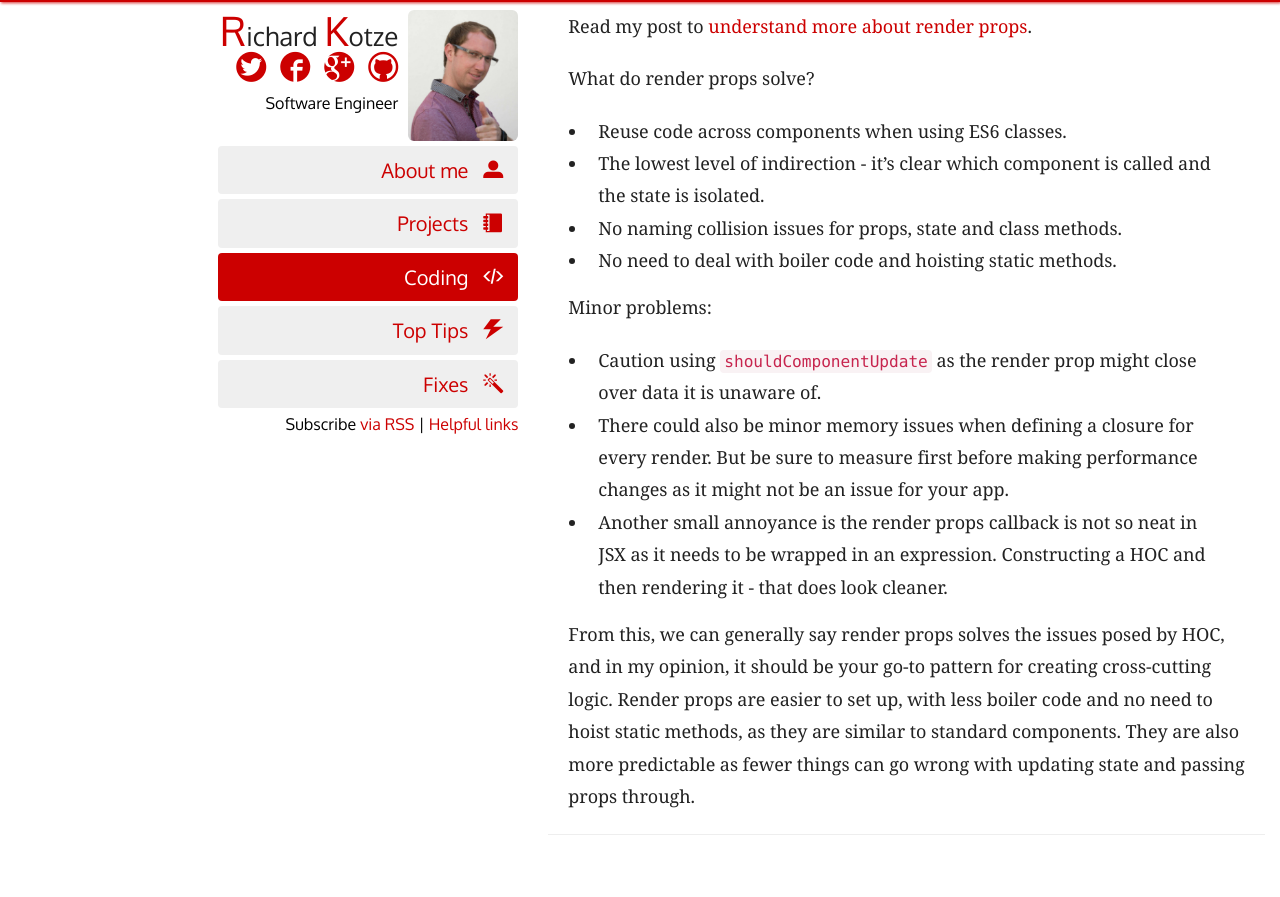
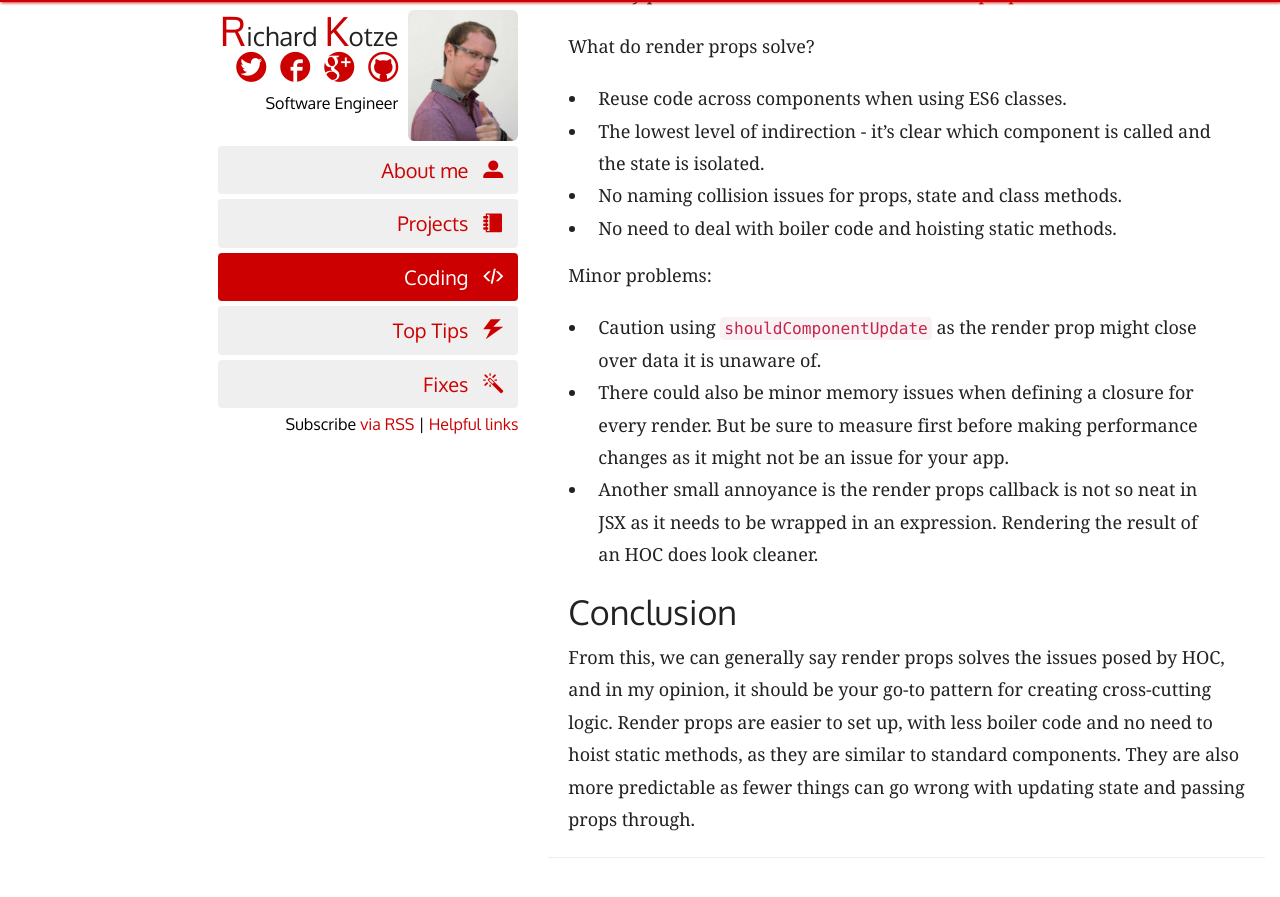
Before and after one commit to rkotze/rkotze.github.io, a Jekyll site: the page built from _posts/2018-05-15-hoc-vs-render-props-reactjs.md, in a window 1280 px wide and 900 px high, scrolled down 2663 px. Shown: the top 897 px of the window. Built offline with Jekyll 4.4.1, drawn with Linux system fonts in a browser that asks for light colours; comment, search, counter and statistics services are not loaded; some of the changed text lies outside the part shown.

Commit message:
Minor format changes to hoc vs render props

```diff
--- a/_posts/2018-05-15-hoc-vs-render-props-reactjs.md
+++ b/_posts/2018-05-15-hoc-vs-render-props-reactjs.md
@@ -76,15 +76,17 @@
 
 What do render props solve?
 
-- Reuse code across components when using ES6 classes.
-- The lowest level of indirection - it's clear which component is called and the state is isolated.
-- No naming collision issues for props, state and class methods.
-- No need to deal with boiler code and hoisting static methods.
+* Reuse code across components when using ES6 classes.
+* The lowest level of indirection - it's clear which component is called and the state is isolated.
+* No naming collision issues for props, state and class methods.
+* No need to deal with boiler code and hoisting static methods.
 
 Minor problems:
 
-- Caution using `shouldComponentUpdate` as the render prop might close over data it is unaware of.
-- There could also be minor memory issues when defining a closure for every render. But be sure to measure first before making performance changes as it might not be an issue for your app.
-- Another small annoyance is the render props callback is not so neat in JSX as it needs to be wrapped in an expression. Constructing a HOC and then rendering it - that does look cleaner.
+* Caution using `shouldComponentUpdate` as the render prop might close over data it is unaware of.
+* There could also be minor memory issues when defining a closure for every render. But be sure to measure first before making performance changes as it might not be an issue for your app.
+* Another small annoyance is the render props callback is not so neat in JSX as it needs to be wrapped in an expression. Rendering the result of an HOC does look cleaner.
+
+## Conclusion
 
 From this, we can generally say render props solves the issues posed by HOC, and in my opinion, it should be your go-to pattern for creating cross-cutting logic. Render props are easier to set up, with less boiler code and no need to hoist static methods, as they are similar to standard components. They are also more predictable as fewer things can go wrong with updating state and passing props through.
```
Also changed, not shown: other parts of _posts/2018-05-15-hoc-vs-render-props-reactjs.md (+10 -10 lines).
